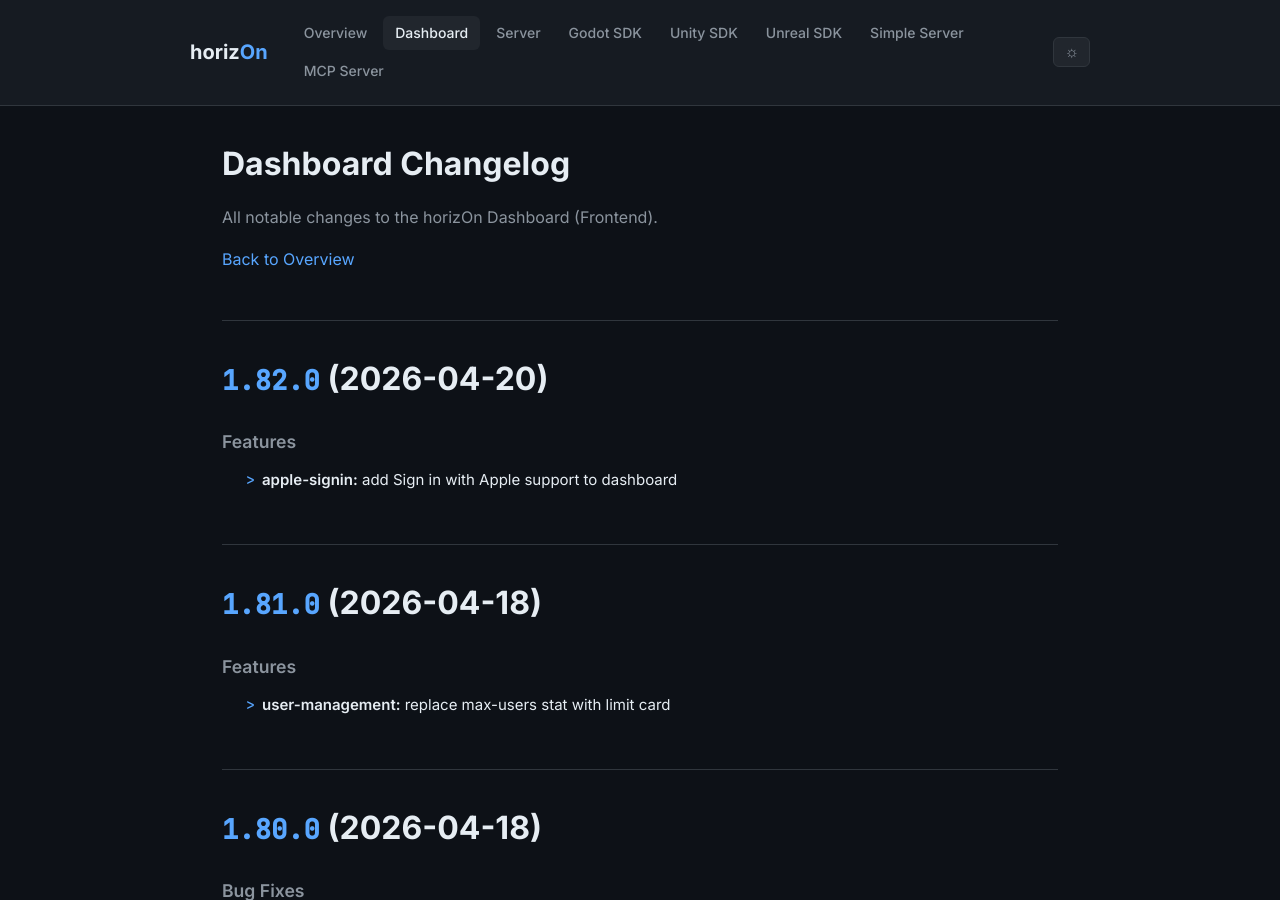
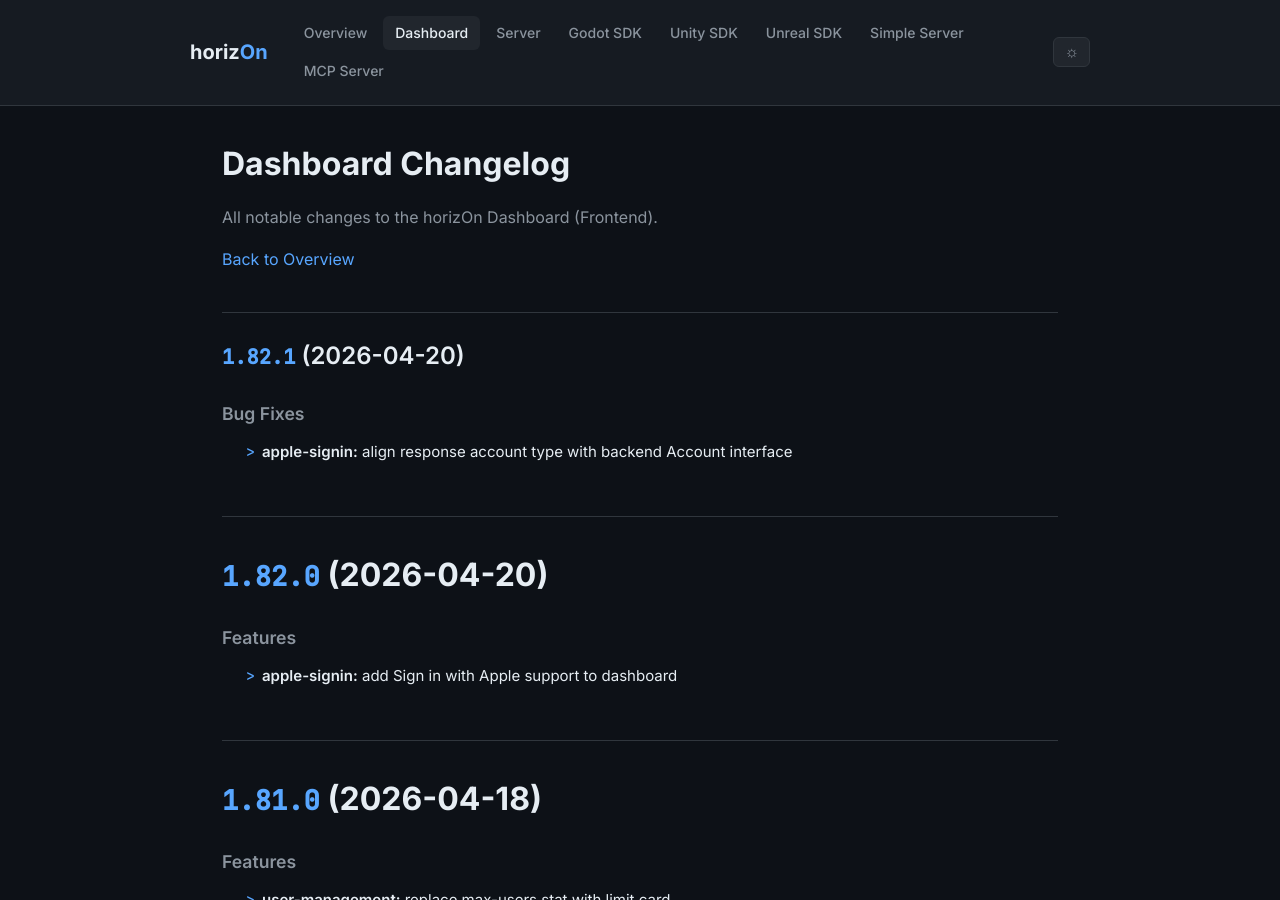
Before and after one commit to ProjectMakersDE/horizOn-Changelog, a Jekyll site: the page built from dashboard-changelog.md, in a window 1280 px wide and 900 px high. Built offline with Jekyll 4.4.1, drawn with Linux system fonts in a browser that asks for light colours.

Commit message:
chore: sync changelogs [skip ci]

```diff
--- a/dashboard-changelog.md
+++ b/dashboard-changelog.md
@@ -8,6 +8,13 @@ title: Dashboard Changelog
 All notable changes to the horizOn Dashboard (Frontend).
 
 [Back to Overview](.)
+
+## [1.82.1](https://github.com/ProjectMakersDE/horizOn-Dashboard/compare/v1.82.0...v1.82.1) (2026-04-20)
+
+
+### Bug Fixes
+
+* **apple-signin:** align response account type with backend Account interface ([ae43b22](https://github.com/ProjectMakersDE/horizOn-Dashboard/commit/ae43b2208673db59e860d303e99fb04eee31c986))
 
 # [1.82.0](https://github.com/ProjectMakersDE/horizOn-Dashboard/compare/v1.81.0...v1.82.0) (2026-04-20)
 
```
Also changed, not shown: index.md (+1 -1 lines).
